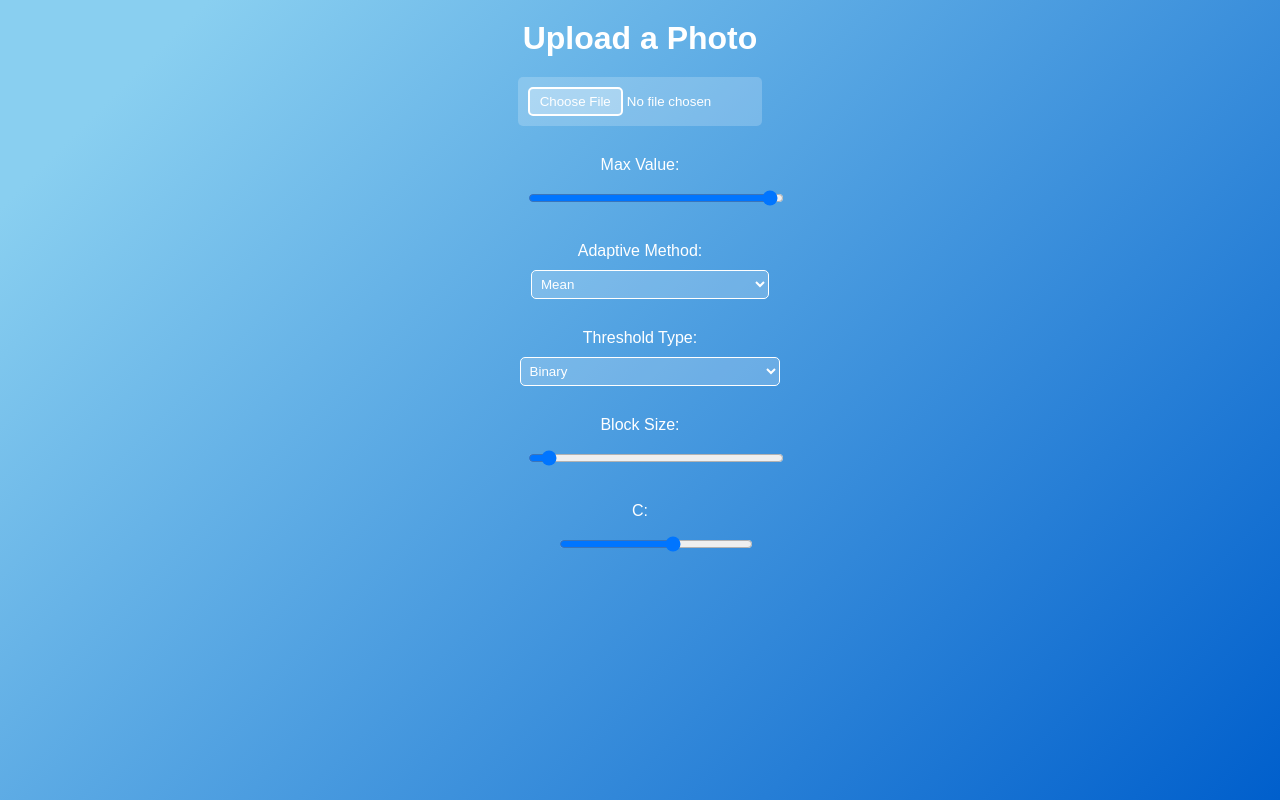
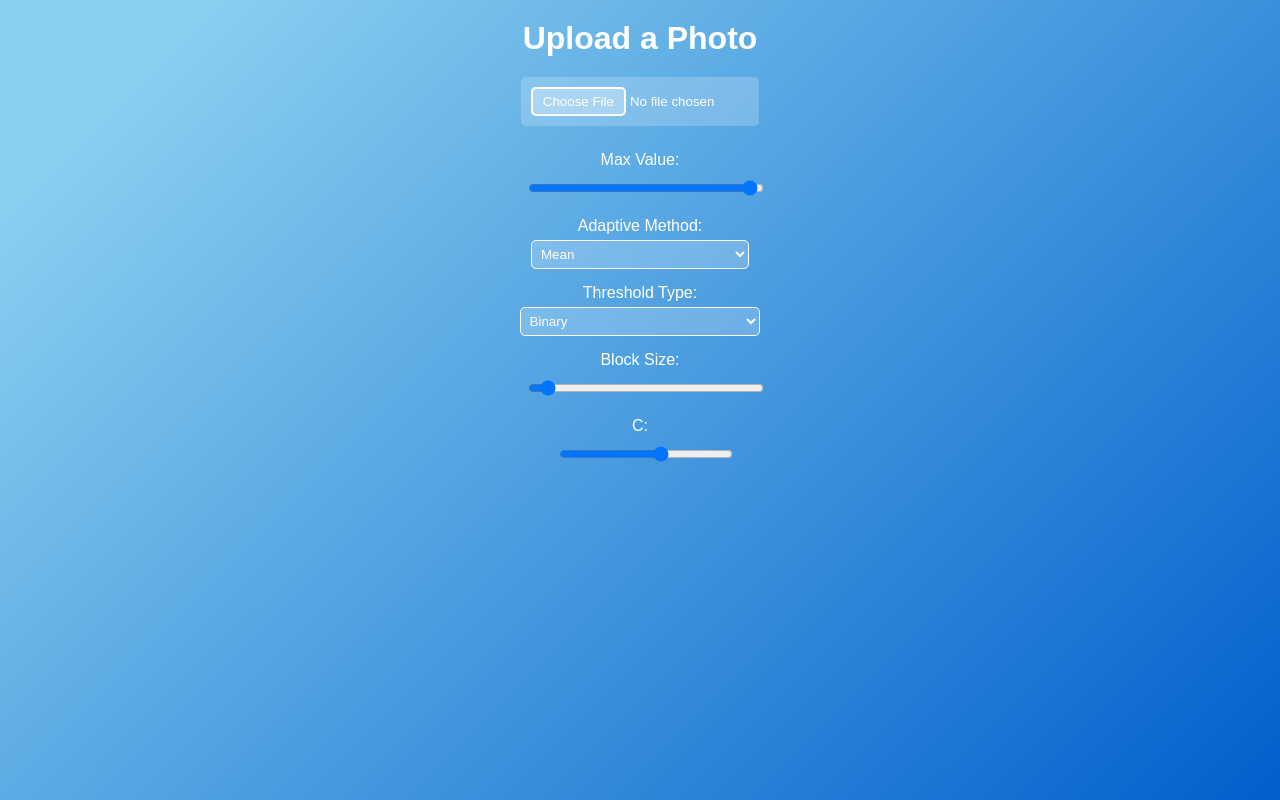
Before and after one commit to Rtycz/img_to_stl_converter, a Flask app: page / in a window 1280 px wide. Run offline with Flask 3, Linux system fonts and the light colour scheme.

Commit message:
[CONV-9] compress threshold by Y axis

```diff
--- a/static/css/styles.css
+++ b/static/css/styles.css
@@ -118,12 +118,12 @@ input[type="file"]::file-selector-button:hover {
 }
 
 .controls label {
-    margin: 10px;
+    margin: 5px 0; /* Уменьшено расстояние между ползунками */
     font-size: 1em;
 }
 
 .controls input[type="range"], .controls select {
-    margin: 10px;
+    margin: 5px 0; /* Уменьшено расстояние между ползунками */
     width: 100%;
     padding: 5px;
     border-radius: 5px;
```
